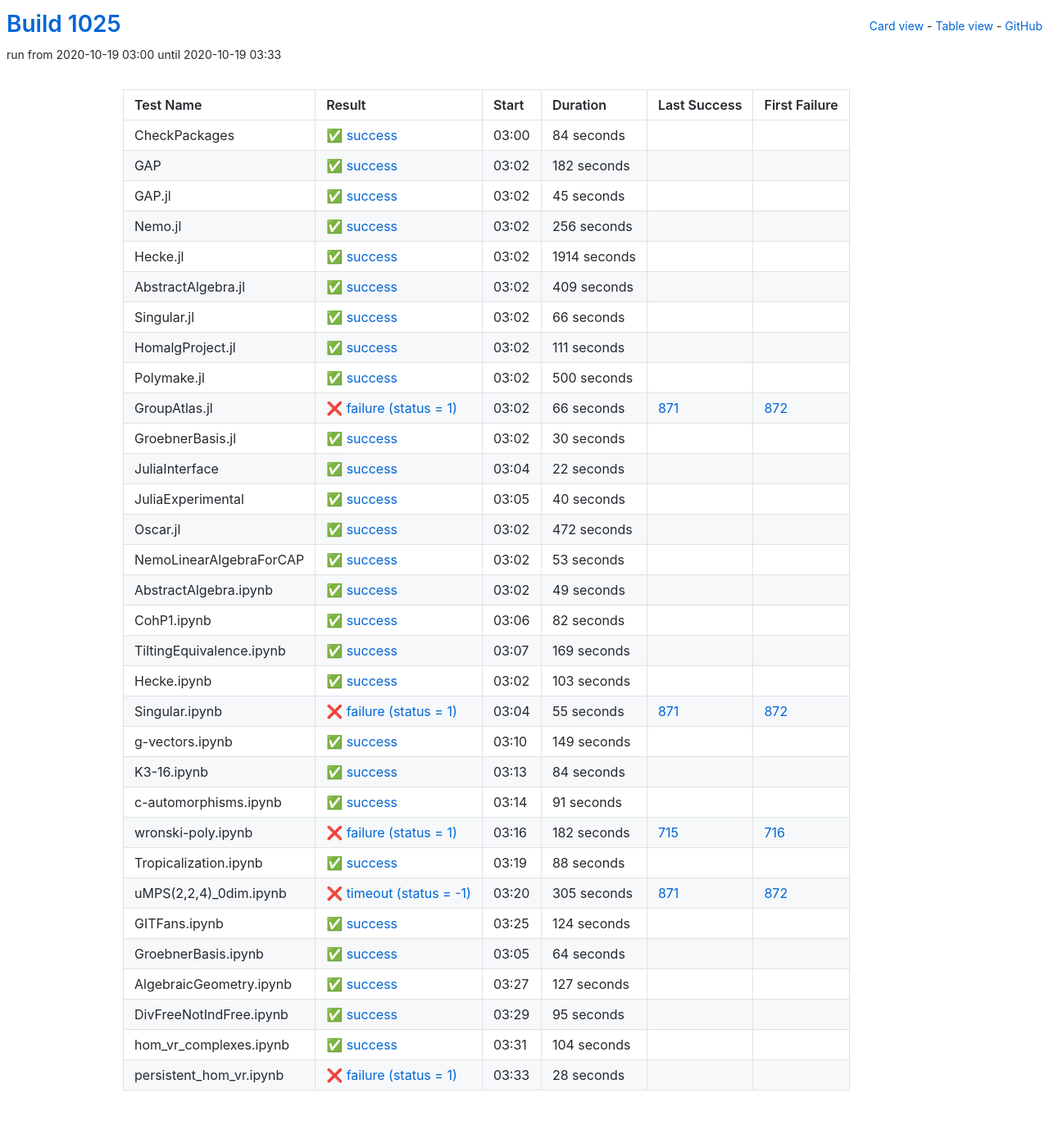
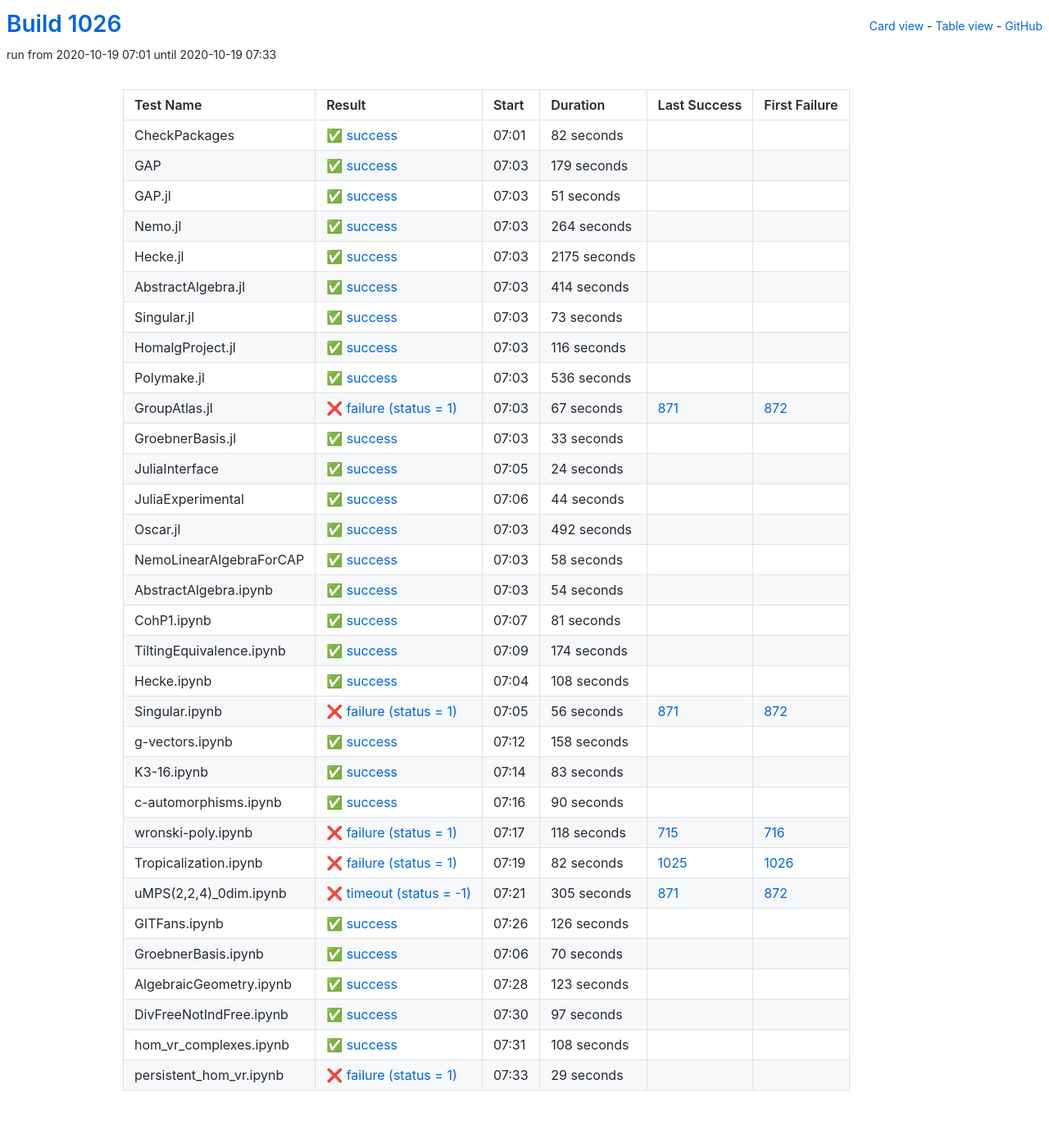
Before and after one commit to oscar-system/oscar-ci-status-stable, a Jekyll site: the page built from table.html, in a window 1280 px wide. Shown: the whole page at 82% size. Built offline with Jekyll 4.4.1, drawn with Linux system fonts in a browser that asks for light colours.

Commit message:
Build #1026

```diff
--- a/_data/ci.yml
+++ b/_data/ci.yml
@@ -1,6 +1,6 @@
 ---
-build: 1025
-build_url: https://oscarci.mathematik.uni-kl.de/job/oscar-stable/1025/
+build: 1026
+build_url: https://oscarci.mathematik.uni-kl.de/job/oscar-stable/1026/
 job: oscar-stable
 organization: oscar-system
 repo: oscar-ci-status-stable
@@ -8,200 +8,8 @@ repourl: https://github.com/oscar-system/oscar-ci-status-stable
 tests:
 - name: CheckPackages
   id: checkpackages
-  log: https://oscarci.mathematik.uni-kl.de/job/oscar-stable/1025/artifact/logs/build-1025/CheckPackages.log
-  start: 2020-10-19 03:00
-  success: true
-  exitcode: 0
-  status: success
-  duration: 84
-  last_success: false
-  last_success_url:
-  first_failure: false
-  first_failure_url:
-- name: GAP
-  id: gap
-  log: https://oscarci.mathematik.uni-kl.de/job/oscar-stable/1025/artifact/logs/build-1025/GAP.log
-  start: 2020-10-19 03:02
-  success: true
-  exitcode: 0
-  status: success
-  duration: 182
-  last_success: false
-  last_success_url:
-  first_failure: false
-  first_failure_url:
-- name: GAP.jl
-  id: gap-jl
-  log: https://oscarci.mathematik.uni-kl.de/job/oscar-stable/1025/artifact/logs/build-1025/GAP.jl.log
-  start: 2020-10-19 03:02
-  success: true
-  exitcode: 0
-  status: success
-  duration: 45
-  last_success: false
-  last_success_url:
-  first_failure: false
-  first_failure_url:
-- name: Nemo.jl
-  id: nemo-jl
-  log: https://oscarci.mathematik.uni-kl.de/job/oscar-stable/1025/artifact/logs/build-1025/Nemo.jl.log
-  start: 2020-10-19 03:02
-  success: true
-  exitcode: 0
-  status: success
-  duration: 256
-  last_success: false
-  last_success_url:
-  first_failure: false
-  first_failure_url:
-- name: Hecke.jl
-  id: hecke-jl
-  log: https://oscarci.mathematik.uni-kl.de/job/oscar-stable/1025/artifact/logs/build-1025/Hecke.jl.log
-  start: 2020-10-19 03:02
-  success: true
-  exitcode: 0
-  status: success
-  duration: 1914
-  last_success: false
-  last_success_url:
-  first_failure: false
-  first_failure_url:
-- name: AbstractAlgebra.jl
-  id: abstractalgebra-jl
-  log: https://oscarci.mathematik.uni-kl.de/job/oscar-stable/1025/artifact/logs/build-1025/AbstractAlgebra.jl.log
-  start: 2020-10-19 03:02
-  success: true
-  exitcode: 0
-  status: success
-  duration: 409
-  last_success: false
-  last_success_url:
-  first_failure: false
-  first_failure_url:
-- name: Singular.jl
-  id: singular-jl
-  log: https://oscarci.mathematik.uni-kl.de/job/oscar-stable/1025/artifact/logs/build-1025/Singular.jl.log
-  start: 2020-10-19 03:02
-  success: true
-  exitcode: 0
-  status: success
-  duration: 66
-  last_success: false
-  last_success_url:
-  first_failure: false
-  first_failure_url:
-- name: HomalgProject.jl
-  id: homalgproject-jl
-  log: https://oscarci.mathematik.uni-kl.de/job/oscar-stable/1025/artifact/logs/build-1025/HomalgProject.jl.log
-  start: 2020-10-19 03:02
-  success: true
-  exitcode: 0
-  status: success
-  duration: 111
-  last_success: false
-  last_success_url:
-  first_failure: false
-  first_failure_url:
-- name: Polymake.jl
-  id: polymake-jl
-  log: https://oscarci.mathematik.uni-kl.de/job/oscar-stable/1025/artifact/logs/build-1025/Polymake.jl.log
-  start: 2020-10-19 03:02
-  success: true
-  exitcode: 0
-  status: success
-  duration: 500
-  last_success: false
-  last_success_url:
-  first_failure: false
-  first_failure_url:
-- name: GroupAtlas.jl
-  id: groupatlas-jl
-  log: https://oscarci.mathematik.uni-kl.de/job/oscar-stable/1025/artifact/logs/build-1025/GroupAtlas.jl.log
-  start: 2020-10-19 03:02
-  success: false
-  exitcode: 1
-  status: failure
-  duration: 66
-  last_success: 871
-  last_success_url: https://oscarci.mathematik.uni-kl.de/job/oscar-stable/871/
-  first_failure: 872
-  first_failure_url: https://oscarci.mathematik.uni-kl.de/job/oscar-stable/872/
-- name: GroebnerBasis.jl
-  id: groebnerbasis-jl
-  log: https://oscarci.mathematik.uni-kl.de/job/oscar-stable/1025/artifact/logs/build-1025/GroebnerBasis.jl.log
-  start: 2020-10-19 03:02
-  success: true
-  exitcode: 0
-  status: success
-  duration: 30
-  last_success: false
-  last_success_url:
-  first_failure: false
-  first_failure_url:
-- name: JuliaInterface
-  id: juliainterface
-  log: https://oscarci.mathematik.uni-kl.de/job/oscar-stable/1025/artifact/logs/build-1025/JuliaInterface.log
-  start: 2020-10-19 03:04
-  success: true
-  exitcode: 0
-  status: success
-  duration: 22
-  last_success: false
-  last_success_url:
-  first_failure: false
-  first_failure_url:
-- name: JuliaExperimental
-  id: juliaexperimental
-  log: https://oscarci.mathematik.uni-kl.de/job/oscar-stable/1025/artifact/logs/build-1025/JuliaExperimental.log
-  start: 2020-10-19 03:05
-  success: true
-  exitcode: 0
-  status: success
-  duration: 40
-  last_success: false
-  last_success_url:
-  first_failure: false
-  first_failure_url:
-- name: Oscar.jl
-  id: oscar-jl
-  log: https://oscarci.mathematik.uni-kl.de/job/oscar-stable/1025/artifact/logs/build-1025/Oscar.jl.log
-  start: 2020-10-19 03:02
-  success: true
-  exitcode: 0
-  status: success
-  duration: 472
-  last_success: false
-  last_success_url:
-  first_failure: false
-  first_failure_url:
-- name: NemoLinearAlgebraForCAP
-  id: nemolinearalgebraforcap
-  log: https://oscarci.mathematik.uni-kl.de/job/oscar-stable/1025/artifact/logs/build-1025/NemoLinearAlgebraForCAP.log
-  start: 2020-10-19 03:02
-  success: true
-  exitcode: 0
-  status: success
-  duration: 53
-  last_success: false
-  last_success_url:
-  first_failure: false
-  first_failure_url:
-- name: AbstractAlgebra.ipynb
-  id: abstractalgebra-ipynb
-  log: https://oscarci.mathematik.uni-kl.de/job/oscar-stable/1025/artifact/logs/build-1025/AbstractAlgebra.ipynb.log
-  start: 2020-10-19 03:02
-  success: true
-  exitcode: 0
-  status: success
-  duration: 49
-  last_success: false
-  last_success_url:
-  first_failure: false
-  first_failure_url:
-- name: CohP1.ipynb
-  id: cohp1-ipynb
-  log: https://oscarci.mathematik.uni-kl.de/job/oscar-stable/1025/artifact/logs/build-1025/CohP1.ipynb.log
-  start: 2020-10-19 03:06
+  log: https://oscarci.mathematik.uni-kl.de/job/oscar-stable/1026/artifact/logs/build-1026/CheckPackages.log
+  start: 2020-10-19 07:01
   success: true
   exitcode: 0
   status: success
@@ -210,106 +18,298 @@ tests:
   last_success_url:
   first_failure: false
   first_failure_url:
-- name: TiltingEquivalence.ipynb
-  id: tiltingequivalence-ipynb
-  log: https://oscarci.mathematik.uni-kl.de/job/oscar-stable/1025/artifact/logs/build-1025/TiltingEquivalence.ipynb.log
-  start: 2020-10-19 03:07
+- name: GAP
+  id: gap
+  log: https://oscarci.mathematik.uni-kl.de/job/oscar-stable/1026/artifact/logs/build-1026/GAP.log
+  start: 2020-10-19 07:03
   success: true
   exitcode: 0
   status: success
-  duration: 169
+  duration: 179
+  last_success: false
+  last_success_url:
+  first_failure: false
+  first_failure_url:
+- name: GAP.jl
+  id: gap-jl
+  log: https://oscarci.mathematik.uni-kl.de/job/oscar-stable/1026/artifact/logs/build-1026/GAP.jl.log
+  start: 2020-10-19 07:03
+  success: true
+  exitcode: 0
+  status: success
+  duration: 51
+  last_success: false
+  last_success_url:
+  first_failure: false
+  first_failure_url:
+- name: Nemo.jl
+  id: nemo-jl
+  log: https://oscarci.mathematik.uni-kl.de/job/oscar-stable/1026/artifact/logs/build-1026/Nemo.jl.log
+  start: 2020-10-19 07:03
+  success: true
+  exitcode: 0
+  status: success
+  duration: 264
+  last_success: false
+  last_success_url:
+  first_failure: false
+  first_failure_url:
+- name: Hecke.jl
+  id: hecke-jl
+  log: https://oscarci.mathematik.uni-kl.de/job/oscar-stable/1026/artifact/logs/build-1026/Hecke.jl.log
+  start: 2020-10-19 07:03
+  success: true
+  exitcode: 0
+  status: success
+  duration: 2175
+  last_success: false
+  last_success_url:
+  first_failure: false
+  first_failure_url:
+- name: AbstractAlgebra.jl
+  id: abstractalgebra-jl
+  log: https://oscarci.mathematik.uni-kl.de/job/oscar-stable/1026/artifact/logs/build-1026/AbstractAlgebra.jl.log
+  start: 2020-10-19 07:03
+  success: true
+  exitcode: 0
+  status: success
+  duration: 414
+  last_success: false
+  last_success_url:
+  first_failure: false
+  first_failure_url:
+- name: Singular.jl
+  id: singular-jl
+  log: https://oscarci.mathematik.uni-kl.de/job/oscar-stable/1026/artifact/logs/build-1026/Singular.jl.log
+  start: 2020-10-19 07:03
+  success: true
+  exitcode: 0
+  status: success
+  duration: 73
+  last_success: false
+  last_success_url:
+  first_failure: false
+  first_failure_url:
+- name: HomalgProject.jl
+  id: homalgproject-jl
+  log: https://oscarci.mathematik.uni-kl.de/job/oscar-stable/1026/artifact/logs/build-1026/HomalgProject.jl.log
+  start: 2020-10-19 07:03
+  success: true
+  exitcode: 0
+  status: success
+  duration: 116
+  last_success: false
+  last_success_url:
+  first_failure: false
+  first_failure_url:
+- name: Polymake.jl
+  id: polymake-jl
+  log: https://oscarci.mathematik.uni-kl.de/job/oscar-stable/1026/artifact/logs/build-1026/Polymake.jl.log
+  start: 2020-10-19 07:03
+  success: true
+  exitcode: 0
+  status: success
+  duration: 536
+  last_success: false
+  last_success_url:
+  first_failure: false
+  first_failure_url:
+- name: GroupAtlas.jl
+  id: groupatlas-jl
+  log: https://oscarci.mathematik.uni-kl.de/job/oscar-stable/1026/artifact/logs/build-1026/GroupAtlas.jl.log
+  start: 2020-10-19 07:03
+  success: false
+  exitcode: 1
+  status: failure
+  duration: 67
+  last_success: 871
+  last_success_url: https://oscarci.mathematik.uni-kl.de/job/oscar-stable/871/
+  first_failure: 872
+  first_failure_url: https://oscarci.mathematik.uni-kl.de/job/oscar-stable/872/
+- name: GroebnerBasis.jl
+  id: groebnerbasis-jl
+  log: https://oscarci.mathematik.uni-kl.de/job/oscar-stable/1026/artifact/logs/build-1026/GroebnerBasis.jl.log
+  start: 2020-10-19 07:03
+  success: true
+  exitcode: 0
+  status: success
+  duration: 33
+  last_success: false
+  last_success_url:
+  first_failure: false
+  first_failure_url:
+- name: JuliaInterface
+  id: juliainterface
+  log: https://oscarci.mathematik.uni-kl.de/job/oscar-stable/1026/artifact/logs/build-1026/JuliaInterface.log
+  start: 2020-10-19 07:05
+  success: true
+  exitcode: 0
+  status: success
+  duration: 24
+  last_success: false
+  last_success_url:
+  first_failure: false
+  first_failure_url:
+- name: JuliaExperimental
+  id: juliaexperimental
+  log: https://oscarci.mathematik.uni-kl.de/job/oscar-stable/1026/artifact/logs/build-1026/JuliaExperimental.log
+  start: 2020-10-19 07:06
+  success: true
+  exitcode: 0
+  status: success
+  duration: 44
+  last_success: false
+  last_success_url:
+  first_failure: false
+  first_failure_url:
+- name: Oscar.jl
+  id: oscar-jl
+  log: https://oscarci.mathematik.uni-kl.de/job/oscar-stable/1026/artifact/logs/build-1026/Oscar.jl.log
+  start: 2020-10-19 07:03
+  success: true
+  exitcode: 0
+  status: success
+  duration: 492
+  last_success: false
+  last_success_url:
+  first_failure: false
+  first_failure_url:
+- name: NemoLinearAlgebraForCAP
+  id: nemolinearalgebraforcap
+  log: https://oscarci.mathematik.uni-kl.de/job/oscar-stable/1026/artifact/logs/build-1026/NemoLinearAlgebraForCAP.log
+  start: 2020-10-19 07:03
+  success: true
+  exitcode: 0
+  status: success
+  duration: 58
+  last_success: false
+  last_success_url:
+  first_failure: false
+  first_failure_url:
+- name: AbstractAlgebra.ipynb
+  id: abstractalgebra-ipynb
+  log: https://oscarci.mathematik.uni-kl.de/job/oscar-stable/1026/artifact/logs/build-1026/AbstractAlgebra.ipynb.log
+  start: 2020-10-19 07:03
+  success: true
+  exitcode: 0
+  status: success
+  duration: 54
+  last_success: false
+  last_success_url:
+  first_failure: false
+  first_failure_url:
+- name: CohP1.ipynb
+  id: cohp1-ipynb
+  log: https://oscarci.mathematik.uni-kl.de/job/oscar-stable/1026/artifact/logs/build-1026/CohP1.ipynb.log
+  start: 2020-10-19 07:07
+  success: true
+  exitcode: 0
+  status: success
+  duration: 81
+  last_success: false
+  last_success_url:
+  first_failure: false
+  first_failure_url:
+- name: TiltingEquivalence.ipynb
+  id: tiltingequivalence-ipynb
+  log: https://oscarci.mathematik.uni-kl.de/job/oscar-stable/1026/artifact/logs/build-1026/TiltingEquivalence.ipynb.log
+  start: 2020-10-19 07:09
+  success: true
+  exitcode: 0
+  status: success
+  duration: 174
   last_success: false
   last_success_url:
   first_failure: false
   first_failure_url:
 - name: Hecke.ipynb
   id: hecke-ipynb
-  log: https://oscarci.mathematik.uni-kl.de/job/oscar-stable/1025/artifact/logs/build-1025/Hecke.ipynb.log
-  start: 2020-10-19 03:02
+  log: https://oscarci.mathematik.uni-kl.de/job/oscar-stable/1026/artifact/logs/build-1026/Hecke.ipynb.log
+  start: 2020-10-19 07:04
   success: true
   exitcode: 0
   status: success
-  duration: 103
+  duration: 108
   last_success: false
   last_success_url:
   first_failure: false
   first_failure_url:
 - name: Singular.ipynb
   id: singular-ipynb
-  log: https://oscarci.mathematik.uni-kl.de/job/oscar-stable/1025/artifact/logs/build-1025/Singular.ipynb.log
-  start: 2020-10-19 03:04
+  log: https://oscarci.mathematik.uni-kl.de/job/oscar-stable/1026/artifact/logs/build-1026/Singular.ipynb.log
+  start: 2020-10-19 07:05
   success: false
   exitcode: 1
   status: failure
-  duration: 55
+  duration: 56
   last_success: 871
   last_success_url: https://oscarci.mathematik.uni-kl.de/job/oscar-stable/871/
   first_failure: 872
   first_failure_url: https://oscarci.mathematik.uni-kl.de/job/oscar-stable/872/
 - name: g-vectors.ipynb
   id: g-vectors-ipynb
-  log: https://oscarci.mathematik.uni-kl.de/job/oscar-stable/1025/artifact/logs/build-1025/g-vectors.ipynb.log
-  start: 2020-10-19 03:10
+  log: https://oscarci.mathematik.uni-kl.de/job/oscar-stable/1026/artifact/logs/build-1026/g-vectors.ipynb.log
+  start: 2020-10-19 07:12
   success: true
   exitcode: 0
   status: success
-  duration: 149
+  duration: 158
   last_success: false
   last_success_url:
   first_failure: false
   first_failure_url:
 - name: K3-16.ipynb
   id: k3-16-ipynb
-  log: https://oscarci.mathematik.uni-kl.de/job/oscar-stable/1025/artifact/logs/build-1025/K3-16.ipynb.log
-  start: 2020-10-19 03:13
+  log: https://oscarci.mathematik.uni-kl.de/job/oscar-stable/1026/artifact/logs/build-1026/K3-16.ipynb.log
+  start: 2020-10-19 07:14
   success: true
   exitcode: 0
   status: success
-  duration: 84
+  duration: 83
   last_success: false
   last_success_url:
   first_failure: false
   first_failure_url:
 - name: c-automorphisms.ipynb
   id: c-automorphisms-ipynb
-  log: https://oscarci.mathematik.uni-kl.de/job/oscar-stable/1025/artifact/logs/build-1025/c-automorphisms.ipynb.log
-  start: 2020-10-19 03:14
+  log: https://oscarci.mathematik.uni-kl.de/job/oscar-stable/1026/artifact/logs/build-1026/c-automorphisms.ipynb.log
+  start: 2020-10-19 07:16
   success: true
   exitcode: 0
   status: success
-  duration: 91
+  duration: 90
   last_success: false
   last_success_url:
   first_failure: false
   first_failure_url:
 - name: wronski-poly.ipynb
   id: wronski-poly-ipynb
-  log: https://oscarci.mathematik.uni-kl.de/job/oscar-stable/1025/artifact/logs/build-1025/wronski-poly.ipynb.log
-  start: 2020-10-19 03:16
+  log: https://oscarci.mathematik.uni-kl.de/job/oscar-stable/1026/artifact/logs/build-1026/wronski-poly.ipynb.log
+  start: 2020-10-19 07:17
   success: false
   exitcode: 1
   status: failure
-  duration: 182
+  duration: 118
   last_success: 715
   last_success_url: https://oscarci.mathematik.uni-kl.de/job/oscar-stable/715/
   first_failure: 716
   first_failure_url: https://oscarci.mathematik.uni-kl.de/job/oscar-stable/716/
 - name: Tropicalization.ipynb
   id: tropicalization-ipynb
-  log: https://oscarci.mathematik.uni-kl.de/job/oscar-stable/1025/artifact/logs/build-1025/Tropicalization.ipynb.log
-  start: 2020-10-19 03:19
-  success: true
-  exitcode: 0
-  status: success
-  duration: 88
-  last_success: false
-  last_success_url:
-  first_failure: false
-  first_failure_url:
+  log: https://oscarci.mathematik.uni-kl.de/job/oscar-stable/1026/artifact/logs/build-1026/Tropicalization.ipynb.log
+  start: 2020-10-19 07:19
+  success: false
+  exitcode: 1
+  status: failure
+  duration: 82
+  last_success: 1025
+  last_success_url: https://oscarci.mathematik.uni-kl.de/job/oscar-stable/1025/
+  first_failure: 1026
+  first_failure_url: https://oscarci.mathematik.uni-kl.de/job/oscar-stable/1026/
 - name: uMPS(2,2,4)_0dim.ipynb
   id: umps-2-2-4-0dim-ipynb
-  log: https://oscarci.mathematik.uni-kl.de/job/oscar-stable/1025/artifact/logs/build-1025/uMPS-2-2-4-_0dim.ipynb.log
-  start: 2020-10-19 03:20
+  log: https://oscarci.mathematik.uni-kl.de/job/oscar-stable/1026/artifact/logs/build-1026/uMPS-2-2-4-_0dim.ipynb.log
+  start: 2020-10-19 07:21
   success: false
   exitcode: -1
   status: timeout
@@ -320,72 +320,72 @@ tests:
   first_failure_url: https://oscarci.mathematik.uni-kl.de/job/oscar-stable/872/
 - name: GITFans.ipynb
   id: gitfans-ipynb
-  log: https://oscarci.mathematik.uni-kl.de/job/oscar-stable/1025/artifact/logs/build-1025/GITFans.ipynb.log
-  start: 2020-10-19 03:25
+  log: https://oscarci.mathematik.uni-kl.de/job/oscar-stable/1026/artifact/logs/build-1026/GITFans.ipynb.log
+  start: 2020-10-19 07:26
   success: true
   exitcode: 0
   status: success
-  duration: 124
+  duration: 126
   last_success: false
   last_success_url:
   first_failure: false
   first_failure_url:
 - name: GroebnerBasis.ipynb
   id: groebnerbasis-ipynb
-  log: https://oscarci.mathematik.uni-kl.de/job/oscar-stable/1025/artifact/logs/build-1025/GroebnerBasis.ipynb.log
-  start: 2020-10-19 03:05
+  log: https://oscarci.mathematik.uni-kl.de/job/oscar-stable/1026/artifact/logs/build-1026/GroebnerBasis.ipynb.log
+  start: 2020-10-19 07:06
   success: true
   exitcode: 0
   status: success
-  duration: 64
+  duration: 70
   last_success: false
   last_success_url:
   first_failure: false
   first_failure_url:
 - name: AlgebraicGeometry.ipynb
   id: algebraicgeometry-ipynb
-  log: https://oscarci.mathematik.uni-kl.de/job/oscar-stable/1025/artifact/logs/build-1025/AlgebraicGeometry.ipynb.log
-  start: 2020-10-19 03:27
+  log: https://oscarci.mathematik.uni-kl.de/job/oscar-stable/1026/artifact/logs/build-1026/AlgebraicGeometry.ipynb.log
+  start: 2020-10-19 07:28
   success: true
   exitcode: 0
   status: success
-  duration: 127
+  duration: 123
   last_success: false
   last_success_url:
   first_failure: false
   first_failure_url:
 - name: DivFreeNotIndFree.ipynb
   id: divfreenotindfree-ipynb
-  log: https://oscarci.mathematik.uni-kl.de/job/oscar-stable/1025/artifact/logs/build-1025/DivFreeNotIndFree.ipynb.log
-  start: 2020-10-19 03:29
+  log: https://oscarci.mathematik.uni-kl.de/job/oscar-stable/1026/artifact/logs/build-1026/DivFreeNotIndFree.ipynb.log
+  start: 2020-10-19 07:30
   success: true
   exitcode: 0
   status: success
-  duration: 95
+  duration: 97
   last_success: false
   last_success_url:
   first_failure: false
   first_failure_url:
 - name: hom_vr_complexes.ipynb
   id: hom-vr-complexes-ipynb
-  log: https://oscarci.mathematik.uni-kl.de/job/oscar-stable/1025/artifact/logs/build-1025/hom_vr_complexes.ipynb.log
-  start: 2020-10-19 03:31
+  log: https://oscarci.mathematik.uni-kl.de/job/oscar-stable/1026/artifact/logs/build-1026/hom_vr_complexes.ipynb.log
+  start: 2020-10-19 07:31
   success: true
   exitcode: 0
   status: success
-  duration: 104
+  duration: 108
   last_success: false
   last_success_url:
   first_failure: false
   first_failure_url:
 - name: persistent_hom_vr.ipynb
   id: persistent-hom-vr-ipynb
-  log: https://oscarci.mathematik.uni-kl.de/job/oscar-stable/1025/artifact/logs/build-1025/persistent_hom_vr.ipynb.log
-  start: 2020-10-19 03:33
+  log: https://oscarci.mathematik.uni-kl.de/job/oscar-stable/1026/artifact/logs/build-1026/persistent_hom_vr.ipynb.log
+  start: 2020-10-19 07:33
   success: false
   exitcode: 1
   status: failure
-  duration: 28
+  duration: 29
   last_success: false
   last_success_url:
   first_failure: false
```
Also changed, not shown: README.md.
